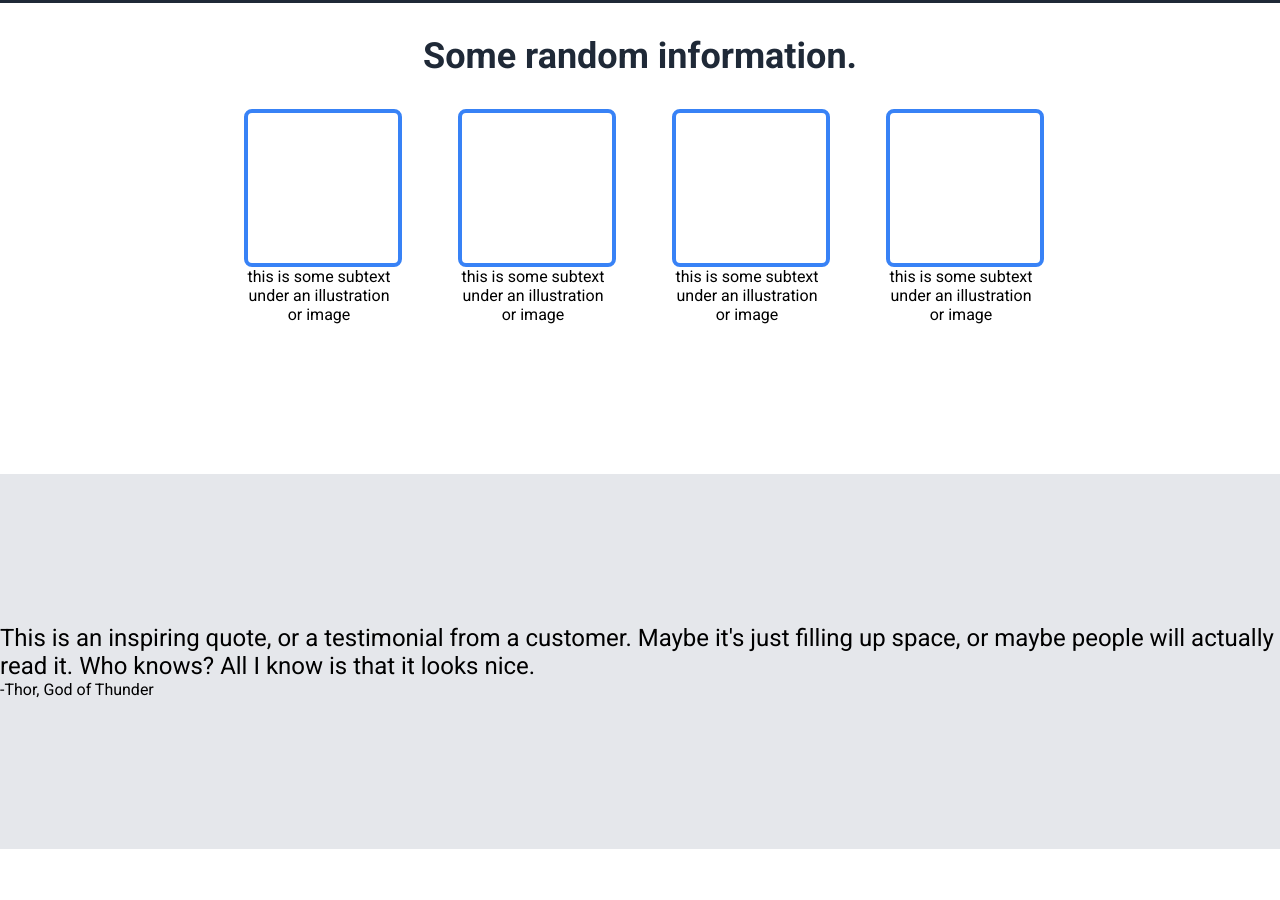
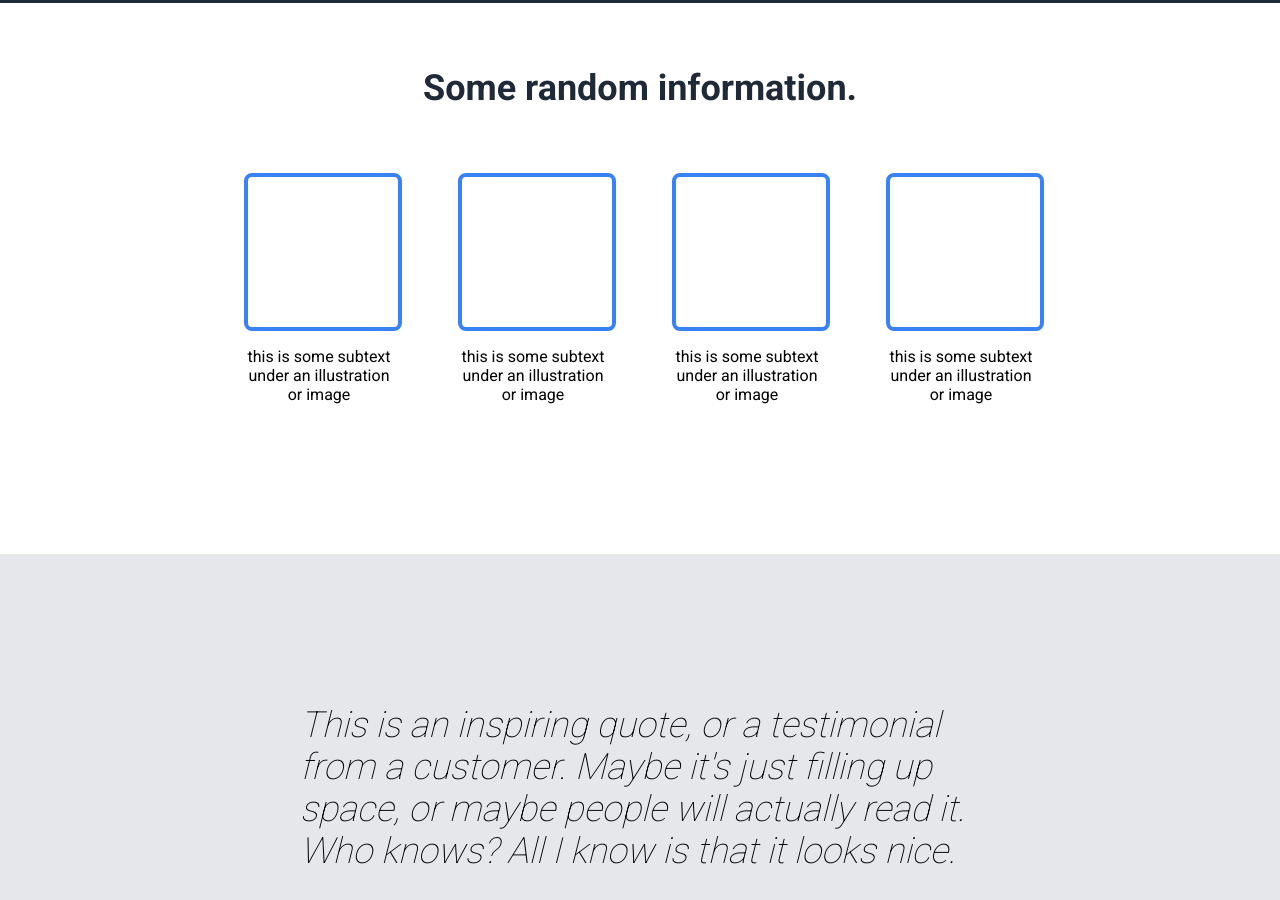
Before and after one commit to roRickard/odin-project-landing-page, a plain HTML site: page index.html in a window 1280 px wide. Shown: the part 623-1523 px from the top of the page. Before the commit the page ends 1472 px from the top, so only its background shows below. Drawn offline with Linux system fonts and the light colour scheme.

Commit message:
Add styling for call to action

```diff
--- a/css/style.css
+++ b/css/style.css
@@ -1,4 +1,4 @@
-@import url('https://fonts.googleapis.com/css2?family=Roboto:wght@400;700&display=swap');
+@import url('https://fonts.googleapis.com/css2?family=Roboto:wght@100;400;700&display=swap');
 
 /* * {
     margin: 10px 4% 10px;
@@ -92,7 +92,7 @@ body {
     color: #1f2937;
     display: flex;
     justify-content: center;
-    padding: 32px;
+    padding: 64px 0px 64px 0px;
 }
 
 .card-container {
@@ -112,6 +112,7 @@ body {
     border-width: 4px;
     border-radius: 8px;
     border-color: #3882f6;
+    margin-bottom: 16px;
 }
 
 .card {
@@ -121,11 +122,24 @@ body {
 }
 
 .call {
-    padding-top: 150px;
-    padding-bottom: 150px;
+    display: flex;
+    padding: 150px 300px 150px 300px;
     background-color: #e5e7eb;
+    flex-direction: column;
+    position: relative;
 }
 
 .quote {
-    font-size: 24px;
+    font-size: 36px;
+    font-weight: 100;
+    font-style: italic;
 }
+
+.thor {
+    font-weight: 700;
+    position: absolute;
+    bottom: 0;
+    right: 0;
+    padding-right: 350px;
+    padding-bottom: 100px;
+}
```
